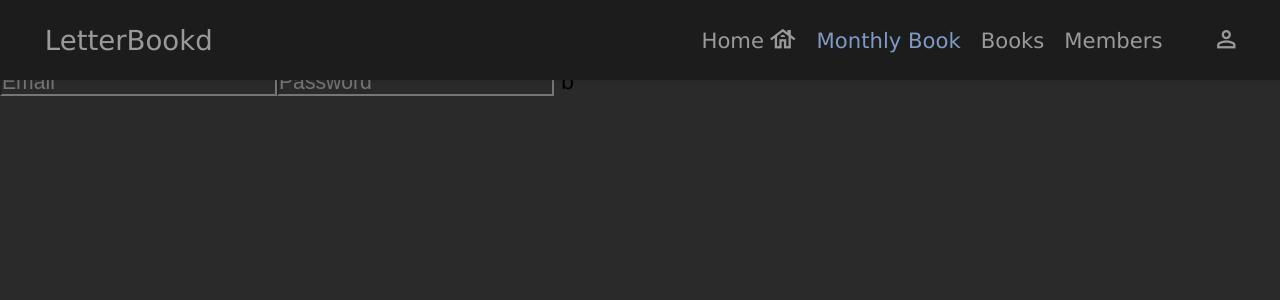
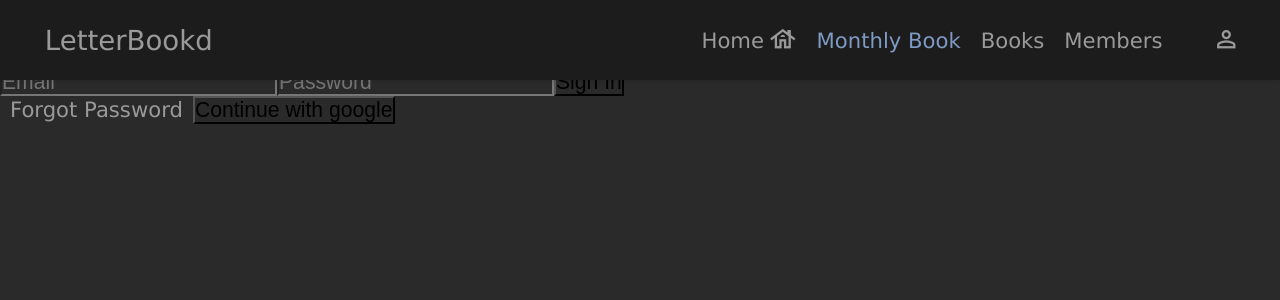
Before and after one commit to diaz-francisco/LetterBookd, a React (Vite) app in the folder frontend/: page /signin in a window 1280 px wide. Shown: the top 300 px of the page. Built offline with nearby package versions, Linux system fonts and the light colour scheme.

Commit message:
Prepare for google signin api

```diff
--- a/frontend/src/components/Auth/Signin.tsx
+++ b/frontend/src/components/Auth/Signin.tsx
@@ -17,7 +17,12 @@ const Signin: React.FC = () => {
       {mode === "signin" ? (
         <form>
           <input type="email" name="email" placeholder="Email" autoComplete="email" required />
-          <input type="password" name="password" placeholder="Password" autoComplete="password" required /> b
+          <input type="password" name="password" placeholder="Password" autoComplete="password" required />
+          <button type="submit">Sign In</button>
+          <div>
+            <a href="/forgot-password">Forgot Password</a>
+            <button type="button">Continue with google</button>
+          </div>
         </form>
       ) : (
         <form></form>
```
